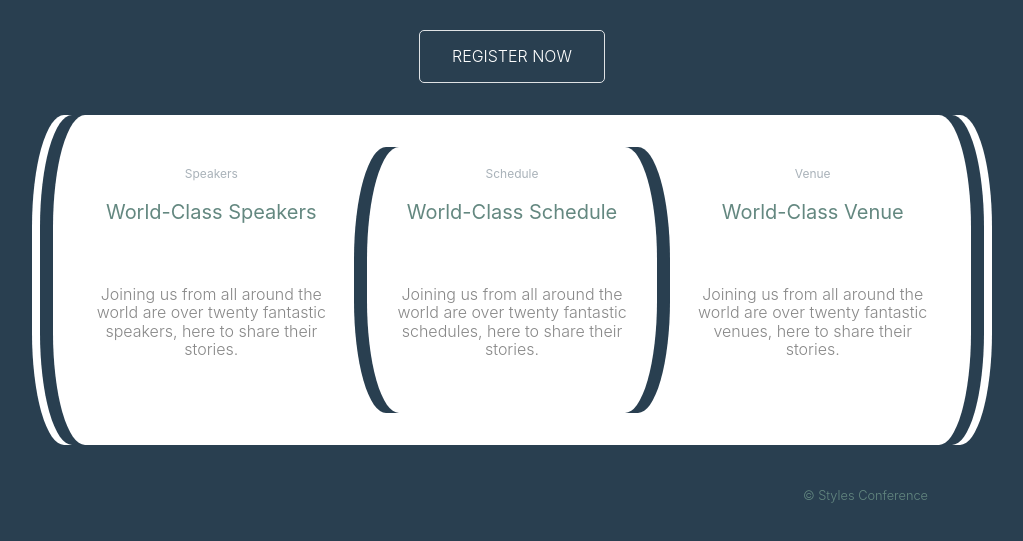
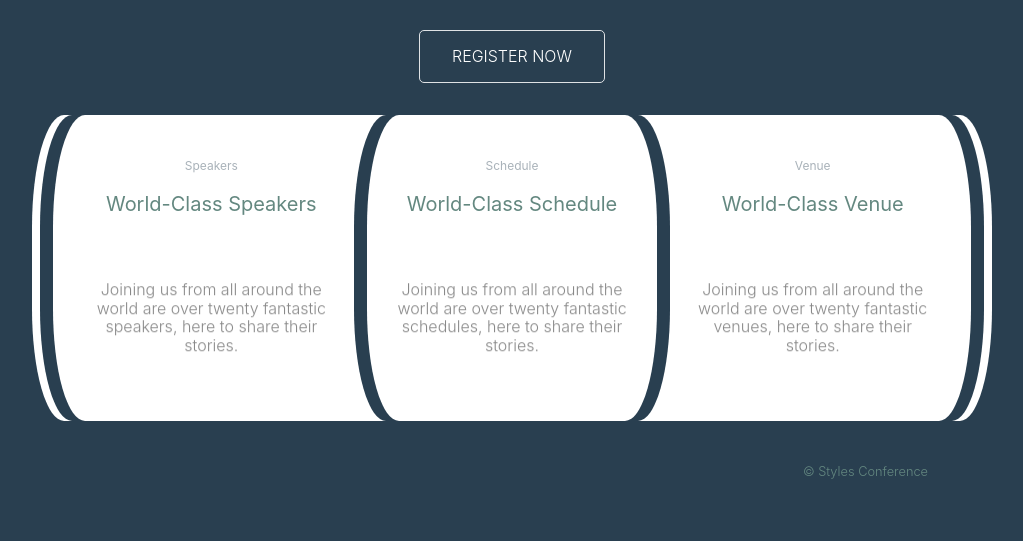
Before and after one commit to AWTom/styles-conference, a plain HTML site: page index.html in a window 1280 px wide. Shown: the part 357-898 px from the top of the page, without its empty margins (128-1151 px from the left). Drawn offline with Linux system fonts and the light colour scheme.

Commit message:
Added content to venue.html

```diff
--- a/assets/stylesheets/main.css
+++ b/assets/stylesheets/main.css
@@ -213,11 +213,11 @@ body > footer:last-child {
 
 .row {
 	background: #fff;
-	padding-block: 2em 2em;
 }
 
 .row-alt:first-of-type {
 	text-align: center;
+	padding-block: 2em;
 }
 
 .row-alt {
@@ -246,7 +246,8 @@ body > footer:last-child {
 }
 
 .row > section {
-	padding-inline: 1em;
+	padding-inline: 0.809em;
+	padding-block: 1.5em;
 	flex: 200px;
 }
 
@@ -262,7 +263,7 @@ body > footer:last-child {
 
 .hero {
 	color: #fff;
-	padding: 1em 80px 2em 80px;
+	padding: 1em 5em 2em 5em;
 	text-align: center;
 }
 
@@ -279,8 +280,8 @@ body > footer:last-child {
     font-weight: 200;
 }
 
-.teaser-bg,
-.teaser-band,
+.row-decoration,
+.row-decoration-gap,
 .teaser {
 	border-start-start-radius: 2em 7em;
 	border-start-end-radius: 2em 7em;
@@ -288,66 +289,75 @@ body > footer:last-child {
 	border-end-end-radius: 2em 7em;
 }
 
-.teaser-bg {
+.row-decoration {
 	background-color: #fff;
 	padding-inline: 0.5em;
 }
 
-.teaser-band {
+.row-decoration-gap {
 	background-color: #293f50;
 	padding-inline: 0.809em; /* Golden ratio * 0.5 */
 	display: flex;
 }
 
-.teaser-band .teaser-band {
+.row-decoration-gap .row-decoration-gap {
 	padding-inline: 0.809em;
+	padding-block: 0;
 	margin-inline: -1em;
 }
 
-.teaser-band > * {
+.row-decoration-gap .row-decoration-gap > section {
+	padding-inline: 0;
+	padding-block: 1.5em;
+}
+
+.row-decoration-gap > * {
 	flex-basis: 100%;
 }
 
 .teaser {
 	display: flex;
-}
-
-.teaser.row {
-	/* padding: 0; */
+	flex-basis: 100%;
 }
 
 .teaser section {
 	text-align: center;
 }
 
-.teaser a:hover h3 {
+.teaser h3 {
+	margin-block-end: 1em;
+}
+
+.row a:hover h3 {
 	color: #a9b2b9;
 }
 
 .hover-container:hover p {
-	transform: rotateY(-90deg) translateX(-125px) translateZ(125px);
+	transform: translate(-150%, -50%) rotateY(-90deg);
 }
 
 .hover-img {
-	margin-inline: 1em;
 	height: 10em;
 	perspective: 250px;
 }
 
 .hover-img p {
-	margin-block: 0 2em;
-	margin-inline: 0.25em;
-	padding-block-start: 2em;
+	top: 50%;
+	left: 50%;
+	width: 250px;
+	margin: 0;
 	position: absolute;
 	transition: 1s cubic-bezier(0.68, -0.55, 0.27, 1.55);
+	transform-origin: right;
 	transform-style: preserve-3d;
+	transform: translate(-50%, -50%);
 	backface-visibility: hidden;
 }
 
 .hover-img img {
 	position: absolute;
 	width: 75%;
-	top: 0;
+	top: -50%;
 	left: 100%;
 	transform-origin: left;
 	transform: rotateY(90deg) translateX(16.667%); /* (left - width) / 2 / width */
@@ -368,11 +378,11 @@ body > footer:last-child {
 }
 
 .speaker-info {
-	margin: 0.25em 4em 1.5em 4em;
+	margin-inline: 1.5em;
 }
 
 .speaker-info h2 {
-	margin-block-end: 0;
+	margin: 0;
 }
 
 .speaker-info h5 {
@@ -386,21 +396,22 @@ body > footer:last-child {
 }
 
 .speaker-socials {
-	padding-block-end: 1em 0;
+	padding-block-end: 1em;
 	border: 1px solid #a9b2b9;
 	border-start-start-radius: 2em 7em;
 	border-start-end-radius: 2em 7em;
 	border-end-start-radius: 2em 7em;
 	border-end-end-radius: 2em 7em;
 	margin-block-start: 4em;
-	margin-inline: 2em;
+	margin-inline: 1.5em 3em;
 	text-align: center;
 }
 
 .speaker-socials img {
 	border: 1px solid #a9b2b9;
-	margin: -1px;
 	margin-block-start: -2px;
+	margin-inline: -10px; /* Centers img */
+	width: 101%; /* Gets rid of tiny gap */
 	border-start-start-radius: 2em 7em;
 	border-start-end-radius: 2em 7em;
 	border-end-start-radius: 2em 7em;
@@ -411,3 +422,25 @@ body > footer:last-child {
 	list-style-type: none;
 	padding-inline-start: 0;
 }
+
+		/* Venue */
+
+.venue-theatre {
+	display: flex;
+}
+
+.venue-hotel {
+	padding-block-end: 1em;
+	display: flex;
+}
+
+.venue-info {
+}
+
+.venue-info p {
+	text-align: start;
+}
+
+.venue-map {
+	height: 264px;
+}
--- a/index.html
+++ b/index.html
@@ -27,8 +27,8 @@
 			<p>Every year the brightest web designers and front-end developers descend on Chicago to discuss the latest technologies. Join us this August!</p>
 			<a class="btn btn-alt" href="register.html">Register Now</a>
 		</section>
-		<div class="teaser-bg">
-			<div class="teaser-band">
+		<div class="row-decoration">
+			<div class="row-decoration-gap">
 				<section class="teaser row">
 					<section class="hover-container">
 						<h5>Speakers</h5>
@@ -36,19 +36,19 @@
 							<h3>World-Class Speakers</h3>
 						</a>
 						<div class="hover-img">
-							<p>Joining us from all around the world are over twenty fantastic speakers, here to share their stories.
+							<p>Joining us from all around the</br>world are over twenty fantastic</br>speakers, here to share their</br>stories.
 								<img src="assets/images/home/speakers.jpg" alt="Professional Speakers">
 							</p>
 						</div>
 					</section>
-					<section class="teaser-band">
-						<section class="teaser-bg hover-container">
+					<section class="row-decoration-gap">
+						<section class="row-decoration hover-container">
 							<h5>Schedule</h5>
 							<a href="schedule.html">
 								<h3>World-Class Schedule</h3>
 							</a>
 							<div class="hover-img">
-								<p>Joining us from all around the world are over twenty fantastic schedules, here to share their stories.
+								<p>Joining us from all around the</br>world are over twenty fantastic</br>schedules, here to share their</br>stories.
 									<img src="assets/images/home/schedule.jpg" alt="Professional Schedule">
 								</p>
 							</div>
@@ -60,7 +60,7 @@
 							<h3>World-Class Venue</h3>
 						</a>
 						<div class="hover-img">
-							<p>Joining us from all around the world are over twenty fantastic venues, here to share their stories.
+							<p>Joining us from all around the</br>world are over twenty fantastic</br>venues, here to share their</br>stories.
 								<img src="assets/images/home/venue.jpg" alt="Professional Venue">
 							</p>
 						</div>
```
Also changed, not shown: venue.html (+18 -0 lines).
